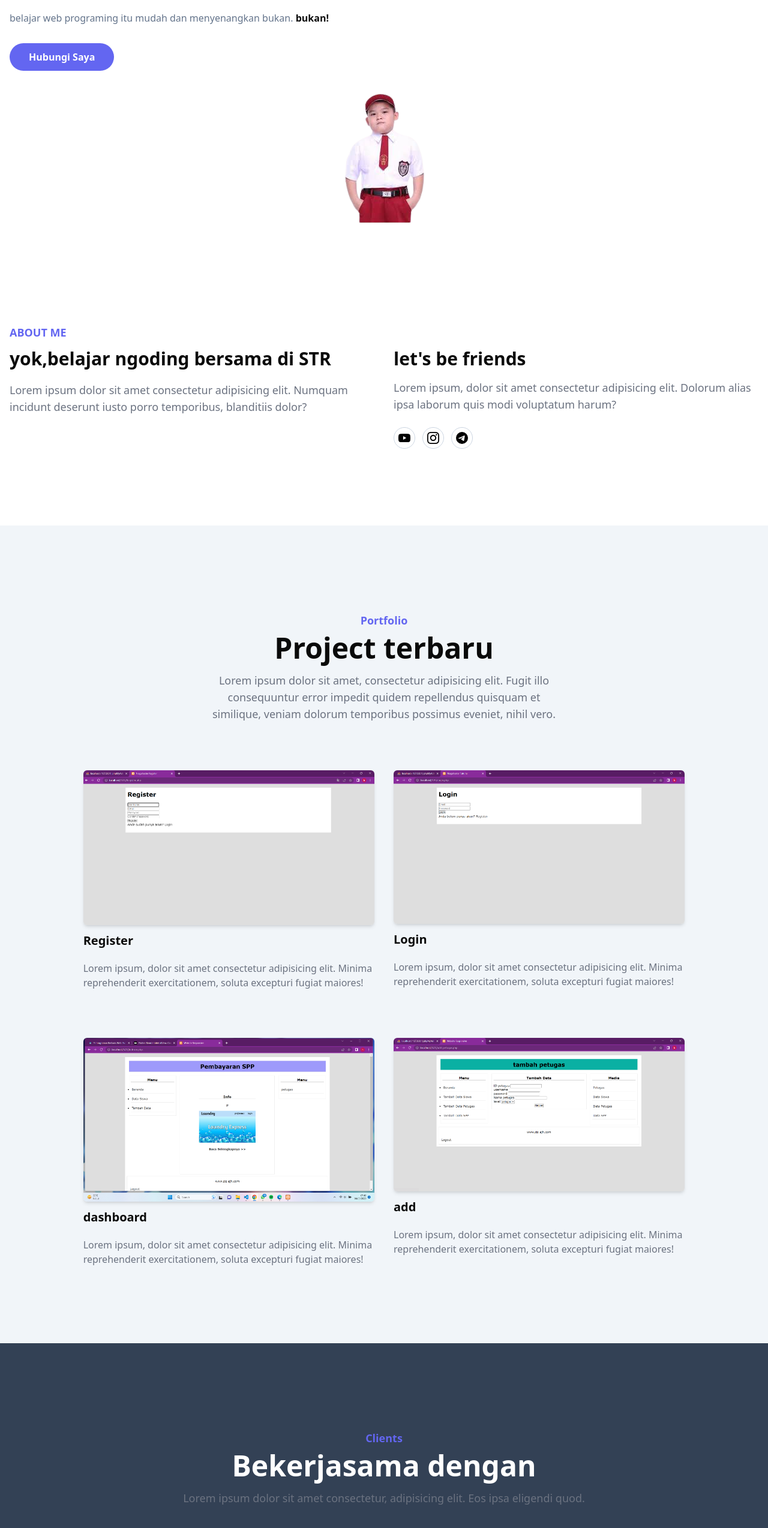
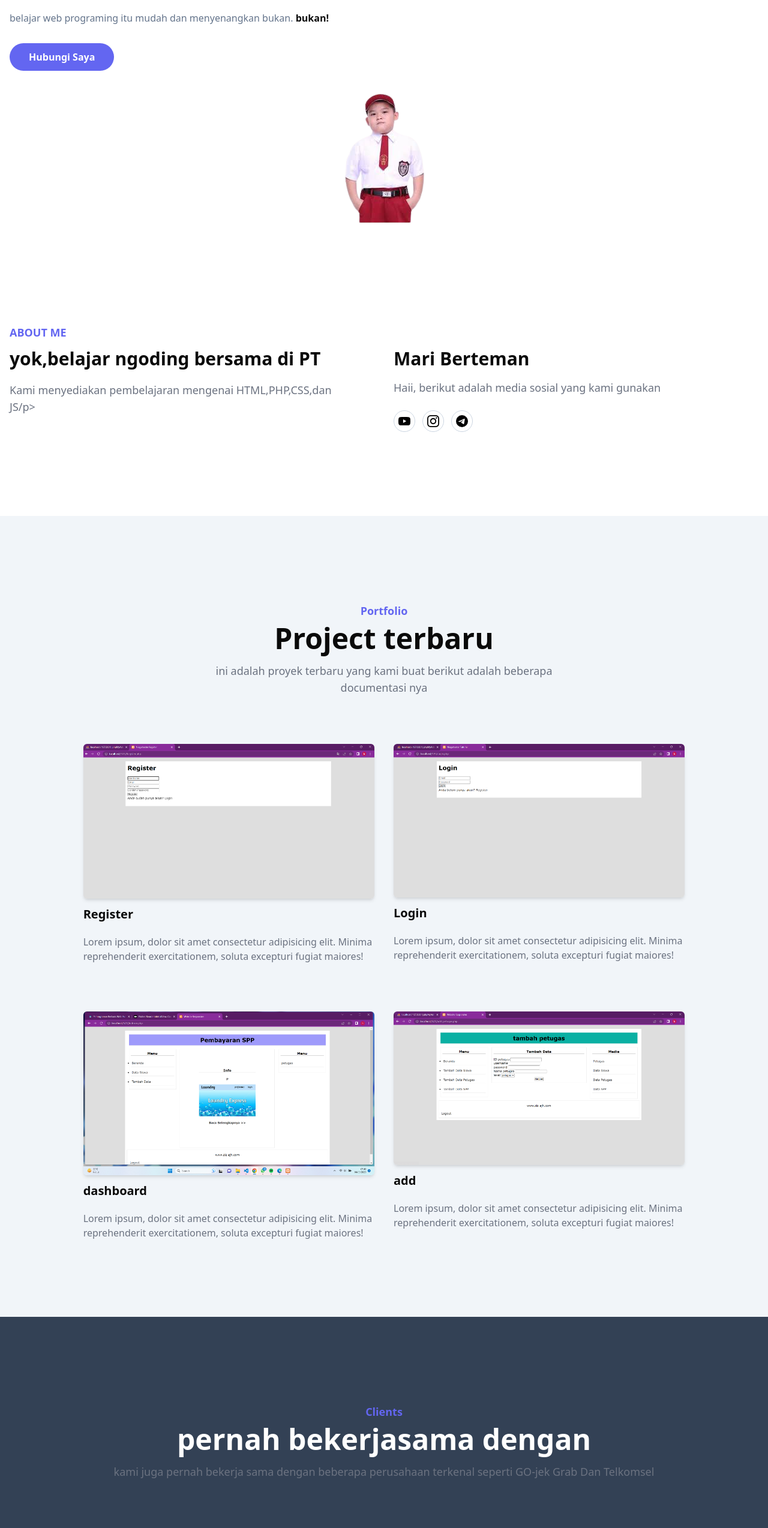
Before and after one commit to bagasyota/portfolio-tailwind-css, a website: page index.html in a window 1280 px wide. Shown: the part 243-2790 px from the top of the page at 60% size. Drawn offline with Linux system fonts and the light colour scheme.

Commit message:
Update index.html
menambahkan beberapa text yang asal menjadi tidak asal

```diff
--- a/index.html
+++ b/index.html
@@ -3,7 +3,7 @@
 <head>
     <meta charset="UTF-8">
     <meta name="viewport" content="width=device-width, initial-scale=1.0">
-    <title>Punya aziz</title>
+    <title>The Ten Ring</title>
     <link href="dist/output.css" rel="stylesheet">
 </head>
 
@@ -94,15 +94,13 @@
                 <div class="w-full px-4 mb-10 lg:w-1/2">
                     <h4 class="font-bold uppercase text-primary text-lg
                     mb-3">about me</h4>
-                    <h2 class="font-bold text-dark text-3xl mb-5 lg:text=4xl">yok,belajar ngoding bersama di STR</h2>
+                    <h2 class="font-bold text-dark text-3xl mb-5 lg:text=4xl">yok,belajar ngoding bersama di PT</h2>
                     <p class="font-medium text-base text-secondary
-                    max-w-xl lg:text-lg">Lorem ipsum dolor sit amet consectetur adipisicing elit.
-                       Numquam incidunt deserunt iusto porro temporibus, blanditiis dolor?</p>
+                    max-w-xl lg:text-lg"> Kami menyediakan pembelajaran mengenai HTML,PHP,CSS,dan JS/p>
                 </div>
                 <div class="w-full px-4 lg:w-1/2">
-                    <h3 class="font-semibold text-dark text-2xl mb-4 lg:text-3xl lg:pt-10">let's be friends</h3>
-                    <p class="font-medium text-base text-secondary mb-6 lg:text-lg">Lorem ipsum, dolor sit amet consectetur
-                      adipisicing elit. Dolorum alias ipsa laborum quis modi voluptatum harum?</p>
+                    <h3 class="font-semibold text-dark text-2xl mb-4 lg:text-3xl lg:pt-10">Mari Berteman</h3>
+                    <p class="font-medium text-base text-secondary mb-6 lg:text-lg">Haii, berikut adalah media sosial yang kami gunakan</p>
                     <div class="flex items-center">
                         <!-- youtube -->
                         <a href="#" target="_blank" class="w-9 h-9 mr-3 rounded-full flex justify-center
@@ -144,8 +142,7 @@
                     <h4 class="font-semibold text-lg text-primary mb-2">Portfolio</h4>
                     <h2 class="font-bold text-dark text-3xl mb-4  sm:text-4xl
                     lg:text-5xl">Project terbaru</h2>
-                    <p class="font-medium text-md text-secondary md:text-lg">Lorem ipsum dolor sit amet,
-                       consectetur adipisicing elit. Fugit illo consequuntur error impedit quidem repellendus quisquam et similique, veniam dolorum temporibus possimus eveniet, nihil vero.</p>
+                    <p class="font-medium text-md text-secondary md:text-lg">ini adalah proyek terbaru yang kami buat berikut adalah beberapa documentasi nya</p>
                 </div>
             </div>
 
@@ -199,9 +196,9 @@
             <div class=" mx-auto text-center mb-16">
                 <h4 class="font-semibold text-lg text-primary mb-2">Clients</h4>
                 <h2 class="font-bold text-white text-3xl mb-4 sm:text-4xl
-                lg:text-5xl">Bekerjasama dengan</h2>
+                lg:text-5xl">pernah bekerjasama dengan</h2>
                 <p class="font-medium text-md text-secondary md:text-lg">
-                Lorem ipsum dolor sit amet consectetur, adipisicing elit. Eos ipsa eligendi quod.</p>
+                kami juga pernah bekerja sama dengan beberapa perusahaan terkenal seperti GO-jek Grab Dan Telkomsel</p>
             </div>
             </div>
         </div>
@@ -217,8 +214,7 @@
                     <h4 class="font-semibold text-lg text-cyan-500 mb-2">Blog</h4>
                     <h2 class="font-bold text-dark text-3xl mb-4  sm:text-4xl
                     lg:text-5xl">Tulisan Terkini</h2>
-                    <p class="font-medium text-md text-secondary md:text-lg">Lorem ipsum dolor sit amet,
-                       consectetur adipisicing elit. Fugit illo consequuntur error impedit quidem repellendus quisquam et similique, veniam dolorum temporibus possimus eveniet, nihil vero.</p>
+                    <p class="font-medium text-md text-secondary md:text-lg">Berikut adalah tulisan yang pernah kami buat dan beberapa hasil proyek yang pernah kami buat</p>
             </div>
 
             <div class="flex flex-wrap">
@@ -248,8 +244,7 @@
                     <h4 class="font-semibold text-lg text-cyan-500 mb-2">Contact</h4>
                     <h2 class="font-bold text-dark text-3xl mb-4  sm:text-4xl
                     lg:text-5xl">Contact us</h2>
-                    <p class="font-medium text-md text-secondary md:text-lg">Lorem ipsum dolor sit amet,
-                       consectetur adipisicing elit. Fugit illo consequuntur error impedit quidem repellendus quisquam et similique, veniam dolorum temporibus possimus eveniet, nihil vero.</p>
+                    <p class="font-medium text-md text-secondary md:text-lg">Jika kalian memiliki pertanyaan terkait proyek kami atau ingin memesan pembuatan web silahkan kirimkan pertanyaanmu dibawah</p>
             </div>
             </div>
 
@@ -290,7 +285,7 @@
         <div class="container">
             <div class="flex flex-wrap">
                 <div class="w-full px-4 mb-12 text-slate-300 font-medium md:w-1/3">
-                    <h2 class="font-bold text 4xl text-white mb-5">ZIZ</h2>
+                    <h2 class="font-bold text 4xl text-white mb-5">PT</h2>
                     <h3 class="font-bold text-2xl mb-2">contact us</h3>
                     <p>muslimaziz521@gmail.com</p>
                     <p>JL. Komplek.Taman cileunyi block 2e no 400</p>
```
